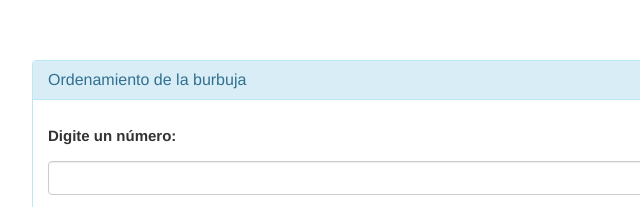
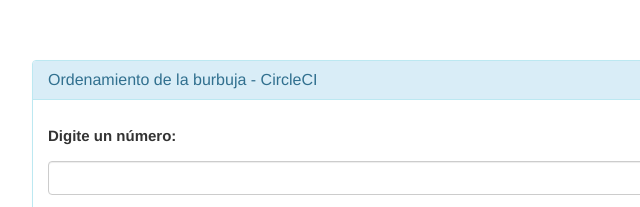
Before and after one commit to Astephannie/bubble-sort, a plain HTML site: page build/index.html in a window 1280 px wide. Shown: the part 175-382 px from the top of the page, 96-736 px from the left. Drawn offline with nearby package versions, Linux system fonts and the light colour scheme; a web font is replaced by a local one.

Commit message:
Update structure

```diff
--- a/build/index.html
+++ b/build/index.html
@@ -18,7 +18,7 @@
 		<div class="container">
 			<div class="panel panel-info">
 				<div class="panel-heading">
-					<h3 class="panel-title">Ordenamiento de la burbuja</h3>
+					<h3 class="panel-title">Ordenamiento de la burbuja - CircleCI</h3>
 				</div>
 				<div class="panel-body">
 					<form>
```
